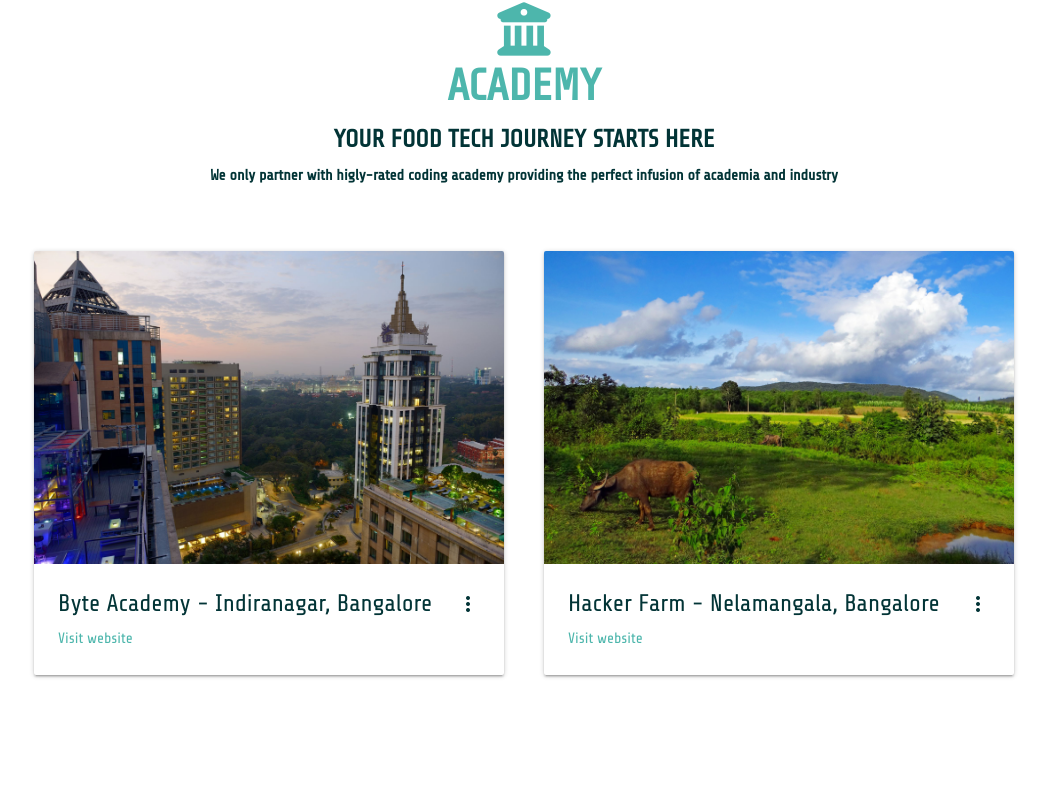
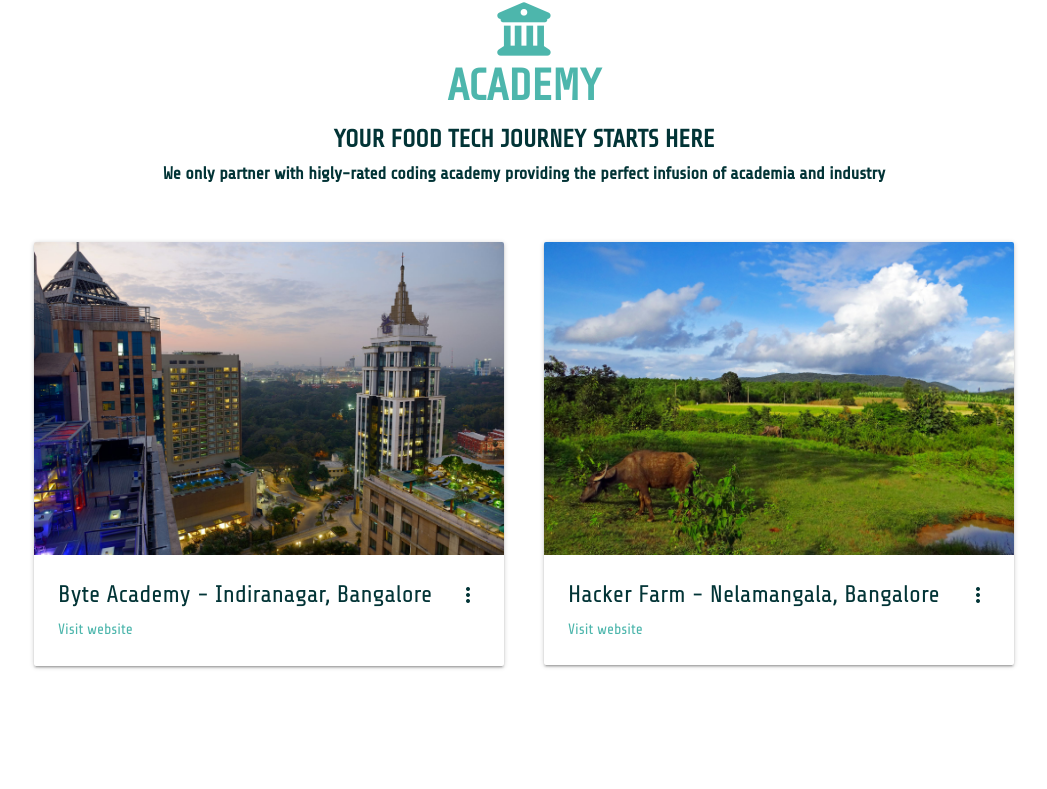
Before and after one commit to WINTERANDREA/ftb.github.io, a plain HTML site: page index.html in a window 1280 px wide. Shown: the part 1578-2367 px from the top of the page, without its empty margins (116-1163 px from the left). Drawn offline with nearby package versions, Linux system fonts and the light colour scheme; a web font is replaced by a local one.

Commit message:
Add files via upload

```diff
--- a/index.html
+++ b/index.html
@@ -144,8 +144,8 @@
           <h3 class="title-section colored">ACADEMY</h3>
           <h5 class="header-section colored2">
           YOUR FOOD TECH JOURNEY STARTS HERE</h5>
-          <p id="academy_paragraph" class="header-section colored2">
-          We only partner with higly-rated coding academy providing the perfect infusion of academia and industry</p>
+          <h6 id="academy_paragraph" class="header-section colored2">
+          We only partner with higly-rated coding academy providing the perfect infusion of academia and industry</h6>
         </div>
       </div>
     </div>
```
